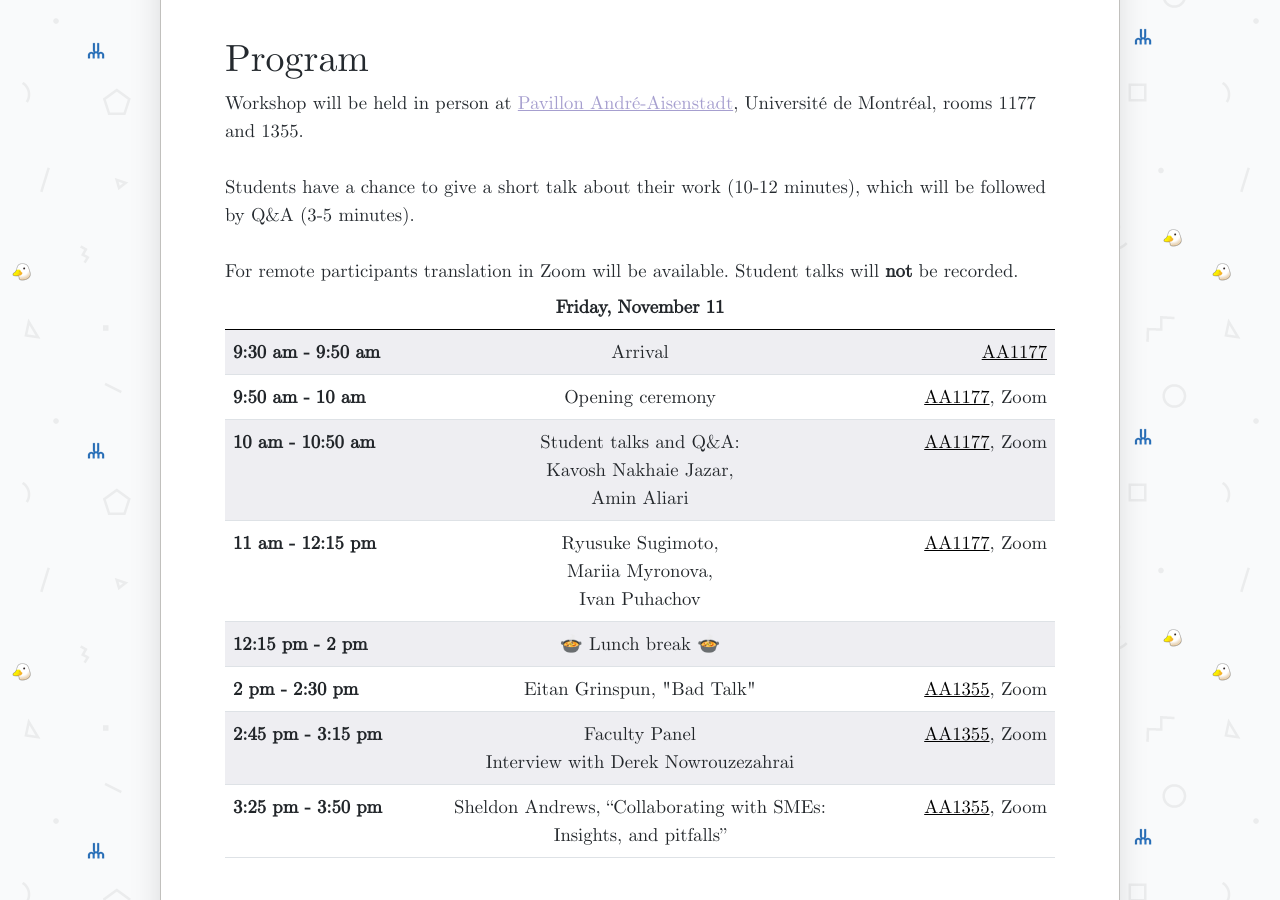
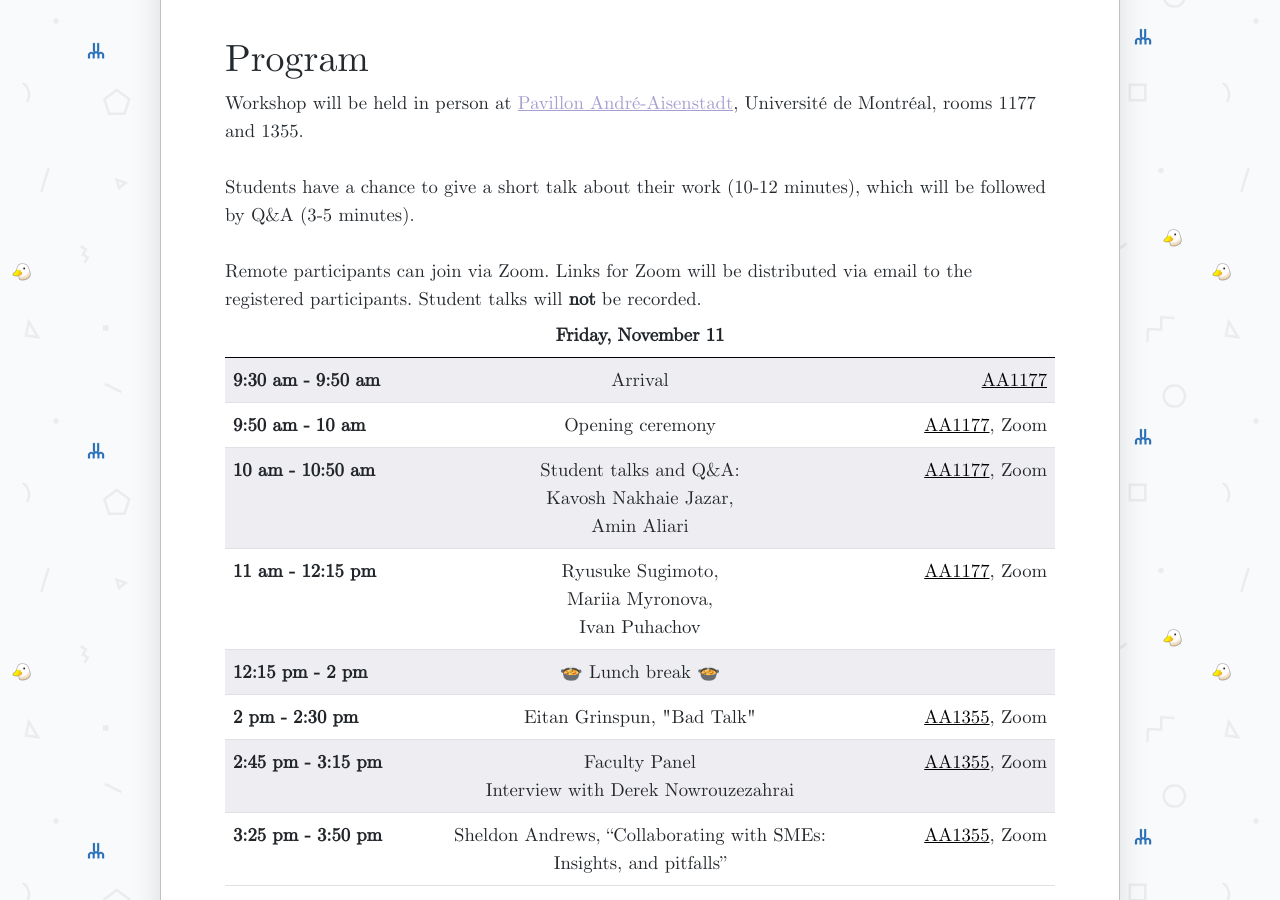
Before and after one commit to foiegraph2022/foiegraph2022.github.io, a Jekyll site: the page built from docs/index.md, in a window 1280 px wide and 900 px high, scrolled down 1237 px. Built offline with Jekyll 4.4.1, drawn with Linux system fonts in a browser that asks for light colours; nearby versions of some CDN libraries.

Commit message:
zoom update

```diff
--- a/docs/index.md
+++ b/docs/index.md
@@ -28,7 +28,7 @@ Workshop will be held in person at [Pavillon André-Aisenstadt](https://goo.gl/m
 Students have a chance to give a short talk about their work (10-12 minutes), which will be followed by Q&A (3-5 minutes).
 
 <br>
-For remote participants translation in Zoom will be available. Student talks will **not** be recorded.
+Remote participants can join via Zoom. Links for Zoom will be distributed via email to the registered participants. Student talks will **not** be recorded.
 <br>
 
 <table class="table table-striped">
```
